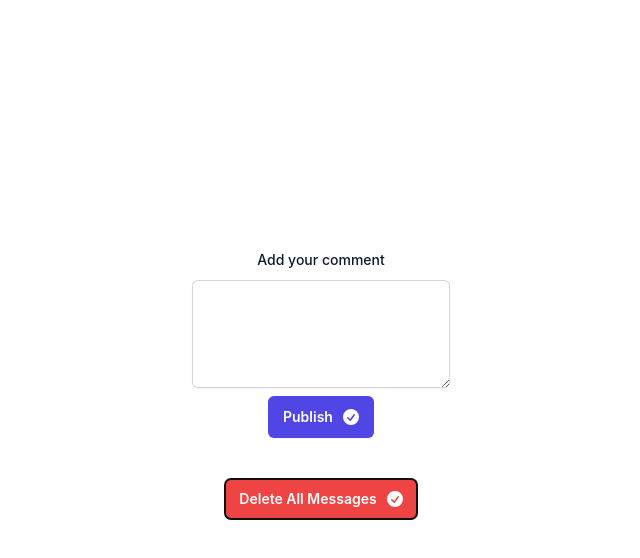
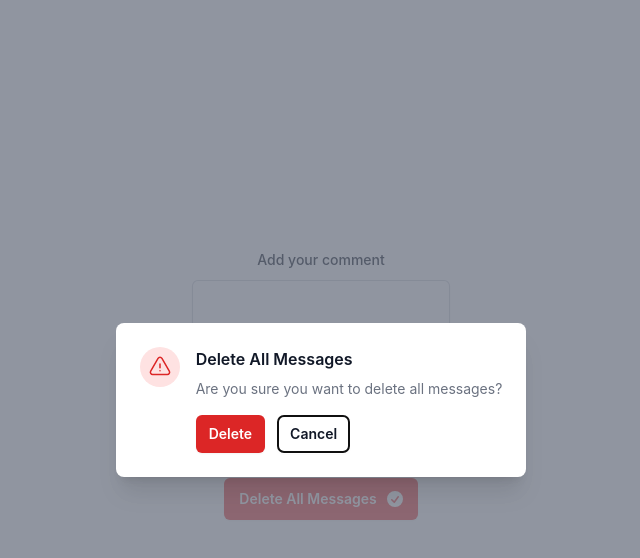
Before and after one commit to nickWalks/NoticeAI, a React (Vite) app: page /publish in a window 1280 px wide. Both pictures are taken after a click on the button "Delete All Messages". Shown: the top 558 px of the page, without its empty margins (319-959 px from the left). Built offline with nearby package versions, Linux system fonts and the light colour scheme; no server answers.

Commit message:
delete modal added

```diff
--- a/package.json
+++ b/package.json
@@ -12,6 +12,7 @@
   "dependencies": {
     "@firebase/app": "^0.9.9",
     "@firebase/database": "^0.14.4",
+    "@headlessui/react": "^1.7.14",
     "@heroicons/react": "^2.0.17",
     "@vitejs/plugin-react-refresh": "^1.3.6",
     "firebase": "^9.21.0",
--- /dev/null
+++ b/src/DeleteModal.jsx
@@ -0,0 +1,81 @@
+import { useRef } from 'react';
+import { Dialog, Transition } from '@headlessui/react';
+import { ExclamationTriangleIcon } from '@heroicons/react/24/outline';
+
+const DeleteModal = ({ open, onClose, onDelete }) => {
+    const cancelButtonRef = useRef(null);
+
+    const handleDelete = () => {
+        onDelete();
+        onClose();
+    };
+
+    return (
+        <Transition.Root show={open} as="div">
+            <Dialog as="div" className="relative z-10" initialFocus={cancelButtonRef} onClose={onClose}>
+                <Transition.Child
+                    as="div"
+                    enter="ease-out duration-300"
+                    enterFrom="opacity-0"
+                    enterTo="opacity-100"
+                    leave="ease-in duration-200"
+                    leaveFrom="opacity-100"
+                    leaveTo="opacity-0"
+                >
+                    <div className="fixed inset-0 bg-gray-500 bg-opacity-75 transition-opacity" />
+                </Transition.Child>
+
+                <div className="fixed inset-0 z-10 overflow-y-auto">
+                    <div className="flex min-h-full items-end justify-center p-4 text-center sm:items-center sm:p-0">
+                        <Transition.Child
+                            as="div"
+                            enter="ease-out duration-300"
+                            enterFrom="opacity-0 translate-y-4 sm:translate-y-0 sm:scale-95"
+                            enterTo="opacity-100 translate-y-0 sm:scale-100"
+                            leave="ease-in duration-200"
+                            leaveFrom="opacity-100 translate-y-0 sm:scale-100"
+                            leaveTo="opacity-0 translate-y-4 sm:translate-y-0 sm:scale-95"
+                        >
+                            <Dialog.Panel className="relative transform overflow-hidden rounded-lg bg-white px-4 pb-4 pt-5 text-left shadow-xl transition-all sm:my-8 sm:w-full sm:max-w-lg sm:p-6">
+                                <div className="sm:flex sm:items-start">
+                                    <div className="mx-auto flex h-12 w-12 flex-shrink-0 items-center justify-center rounded-full bg-red-100 sm:mx-0 sm:h-10 sm:w-10">
+                                        <ExclamationTriangleIcon className="h-6 w-6 text-red-600" aria-hidden="true" />
+                                    </div>
+                                    <div className="mt-3 text-center sm:ml-4 sm:mt-0 sm:text-left">
+                                        <Dialog.Title as="h3" className="text-base font-semibold leading-6 text-gray-900">
+                                            Delete All Messages
+                                        </Dialog.Title>
+                                        <div className="mt-2">
+                                            <p className="text-sm text-gray-500">
+                                                Are you sure you want to delete all messages?
+                                            </p>
+                                        </div>
+                                    </div>
+                                </div>
+                                <div className="mt-5 sm:ml-10 sm:mt-4 sm:flex sm:pl-4">
+                                    <button
+                                        type="button"
+                                        className="inline-flex w-full justify-center rounded-md bg-red-600 px-3 py-2 text-sm font-semibold text-white shadow-sm hover:bg-red-500 sm:w-auto"
+                                        onClick={handleDelete}
+                                    >
+                                        Delete
+                                    </button>
+                                    <button
+                                        type="button"
+                                        className="mt-3 inline-flex w-full justify-center rounded-md bg-white px-3 py-2 text-sm font-semibold text-gray-900 shadow-sm ring-1 ring-inset ring-gray-300 hover:bg-gray-50 sm:ml-3 sm:mt-0 sm:w-auto"
+                                        onClick={onClose}
+                                        ref={cancelButtonRef}
+                                    >
+                                        Cancel
+                                    </button>
+                                </div>
+                            </Dialog.Panel>
+                        </Transition.Child>
+                    </div>
+                </div>
+            </Dialog>
+        </Transition.Root >
+    );
+};
+
+export default DeleteModal;
--- a/src/Publisher.jsx
+++ b/src/Publisher.jsx
@@ -1,8 +1,10 @@
 import React, { useState } from 'react';
 import { getDatabase, ref, push, remove, onValue, set } from 'firebase/database';
 import { CheckCircleIcon } from '@heroicons/react/20/solid'
+import DeleteModal from './DeleteModal';
 
 const Publisher = () => {
+    const [openModal, setOpenModal] = useState(false);
     const [message, setMessage] = useState('');
 
     const database = getDatabase();
@@ -25,14 +27,6 @@ const Publisher = () => {
     return (
         <div className="Publisher">
             <form onSubmit={handleSubmit}>
-
-
-
-
-
-
-
-
                 <div>
                     <label htmlFor="comment" className="block text-sm font-medium leading-6 text-gray-900">
                         Add your comment
@@ -43,7 +37,6 @@ const Publisher = () => {
                             name="comment"
                             id="comment"
                             className="block w-full rounded-md border-0 py-1.5 text-gray-900 shadow-sm ring-1 ring-inset ring-gray-300 placeholder:text-gray-400 focus:ring-2 focus:ring-inset focus:ring-indigo-600 sm:text-sm sm:leading-6"
-                            defaultValue={''}
                             value={message}
                             onChange={(e) => setMessage(e.target.value)}
                         />
@@ -61,12 +54,14 @@ const Publisher = () => {
             </form>
 
             <button
-                onClick={deleteAllMessages}
+                onClick={() => setOpenModal(true)}
                 className="m-8 inline-flex items-center gap-x-2 rounded-md bg-red-500 px-3.5 py-2.5 text-sm font-semibold text-white shadow-sm hover:bg-red-700 focus-visible:outline focus-visible:outline-2 focus-visible:outline-offset-2 focus-visible:outline-red-700"
             >
                 Delete All Messages
                 <CheckCircleIcon className="-mr-0.5 h-5 w-5" aria-hidden="true" />
             </button>
+
+            {openModal && <DeleteModal open={openModal} onClose={() => setOpenModal(false)} onDelete={deleteAllMessages} />}
 
         </div>
 
```
Also changed, not shown: 1 other file (tests, documents, lock files or other folders).
